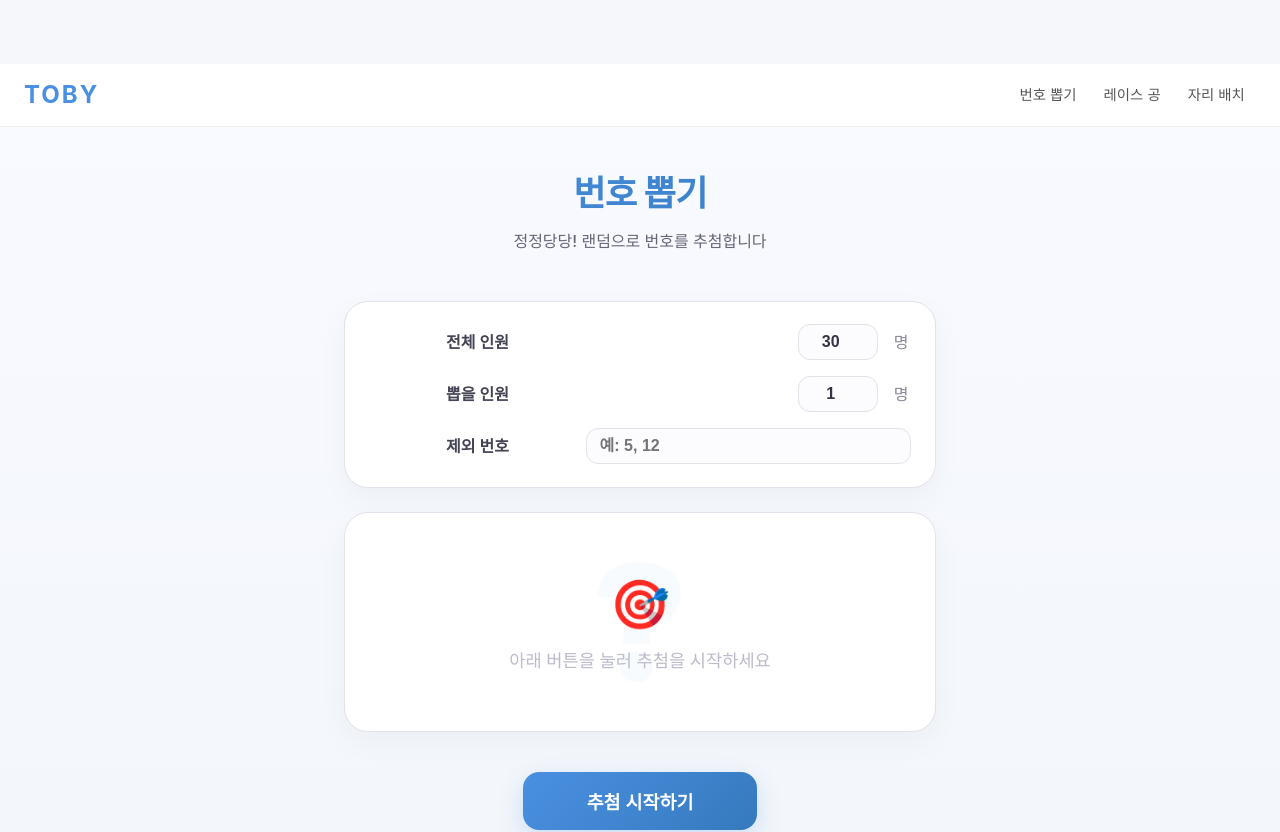
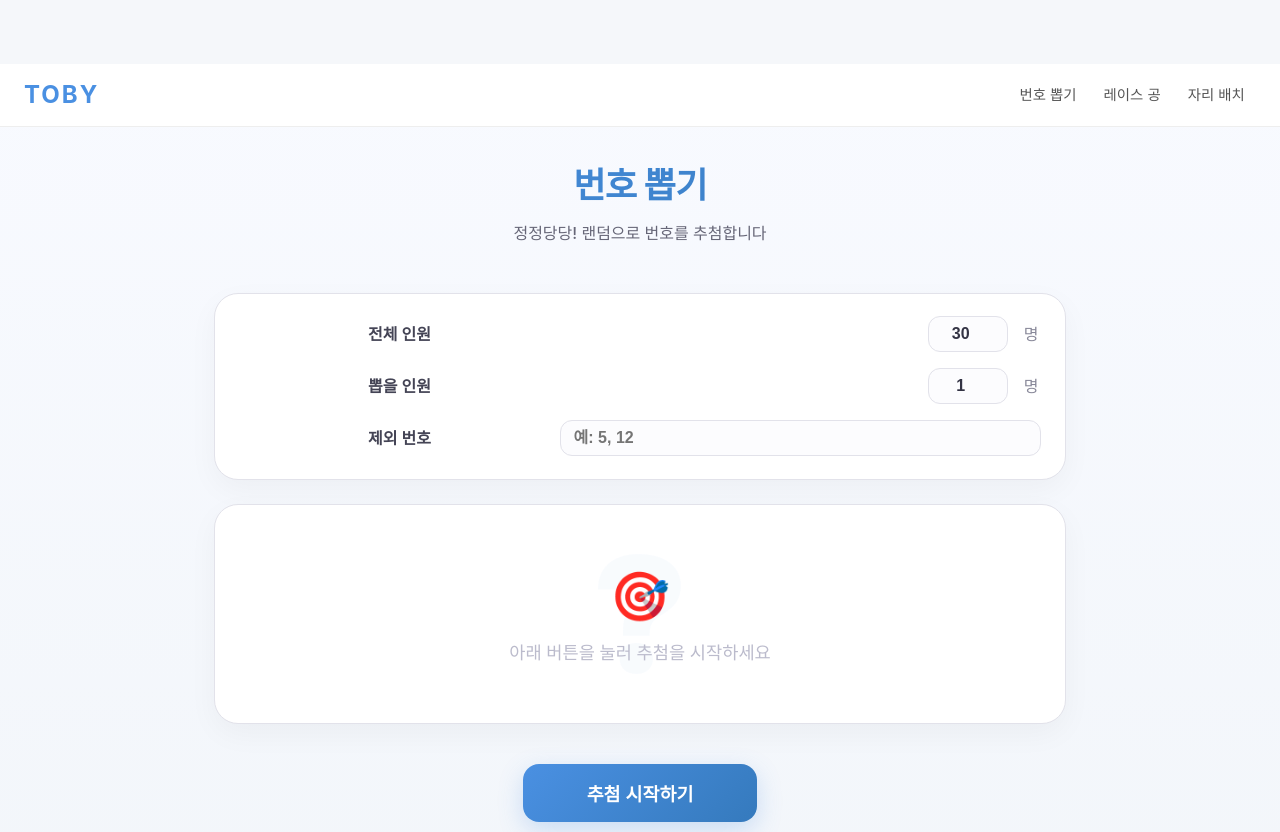
Before and after one commit to Moorisong/miki-labs, a React (Vite) app in the folder apps/toby/: page /toby/number in a window 1280 px wide. Shown: the top 832 px of the page. Built offline with nearby package versions, Linux system fonts and the light colour scheme.

Commit message:
fix(toby): remove unused useRef to fix build error

```diff
--- a/apps/toby/src/routes/NumberPicker.tsx
+++ b/apps/toby/src/routes/NumberPicker.tsx
@@ -91,7 +91,7 @@ const NumberPicker: React.FC = () => {
             fontFamily: "'Pretendard', -apple-system, BlinkMacSystemFont, system-ui, Roboto, sans-serif"
         }}>
             <Header />
-            <div className="container" style={{ maxWidth: '640px', padding: '2.5rem 1.5rem' }}>
+            <div className="container" style={{ maxWidth: '900px', padding: '2rem 1.5rem' }}>
                 {/* 타이틀 */}
                 <div style={{ textAlign: 'center', marginBottom: '3rem' }}>
                     <h1 style={{
```
